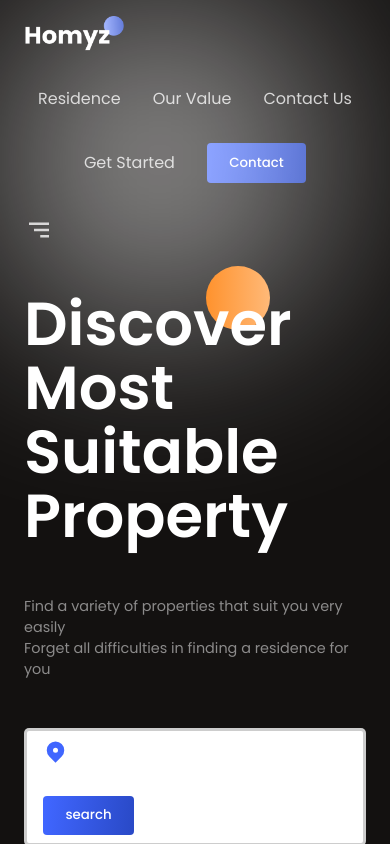
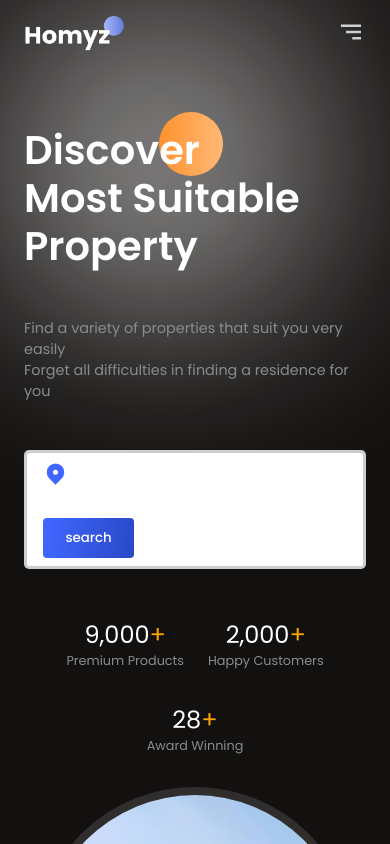
Before and after one commit to davesocool/Homyz, a React (Vite) app: page / in a window 390 px wide. Shown: the top 844 px of the page. Built offline with nearby package versions, Linux system fonts and the light colour scheme.

Commit message:
added responsive design for smaller screens

```diff
--- a/src/components/Header/Header.css
+++ b/src/components/Header/Header.css
@@ -15,3 +15,30 @@ section .h-container {
 .h-menu:hover {
   cursor: pointer;
 }
+
+.menu-icon {
+  display: none;
+}
+
+@media (max-width: 768px) {
+  .menu-icon {
+    display: block;
+  }
+
+  .h-menu {
+    color: var(--black);
+    position: absolute;
+    top: 3rem;
+    right: 4rem;
+    background: white;
+    flex-direction: column;
+    font-weight: 500;
+    gap: 2rem;
+    padding: 3rem;
+    border-radius: 10px;
+    align-items: flex-start;
+    box-shadow: 0px 0px 0px rgba(0, 0, 0, 0.05);
+    z-index: 2;
+    transition: all 300ms ease-in;
+  }
+}
--- a/src/components/Hero/Hero.css
+++ b/src/components/Hero/Hero.css
@@ -4,7 +4,7 @@
   padding-bottom: 2rem;
 }
 section .hero-container {
-  justify-content: space-between;
+  justify-content: space-around;
   align-items: flex-end;
 }
 /* left side */
@@ -72,3 +72,36 @@ section .stats {
   width: 100%;
   height: 100%;
 }
+
+@media (max-width: 640px) {
+  .hero-container {
+    margin-top: 2rem;
+  }
+
+  .hero-title > h1 {
+    font-size: 2.5em;
+    line-height: 3rem;
+  }
+
+  .image-container {
+    width: 95%;
+    height: 25rem;
+  }
+
+  .stats {
+    justify-content: center !important ;
+    gap: 1.5rem;
+  }
+
+  .hero-right {
+    width: 100%;
+  }
+
+  .stat > :nth-child(1) {
+    font-size: 1.5rem;
+  }
+
+  .stat > :nth-child(2) {
+    font-size: 0.8rem;
+  }
+}
--- a/src/components/Residencies/Residencies.css
+++ b/src/components/Residencies/Residencies.css
@@ -70,3 +70,13 @@
 .r-buttons button:hover {
   scale: 1.225;
 }
+
+@media (max-width: 640px) {
+  .r-head {
+    align-items: center !important;
+  }
+
+  .r-buttons {
+    position: initial;
+  }
+}
--- a/src/components/value/Value.css
+++ b/src/components/value/Value.css
@@ -49,3 +49,15 @@
 .accordionButton .primaryText {
   font-size: 1.1rem;
 }
+
+@media (max-width: 1024px) {
+  .v-container {
+    flex-direction: column;
+  }
+
+  @media (max-width: 768px) {
+    .accordionButton .primaryText {
+      font-size: 0.8rem;
+    }
+  }
+}
```
